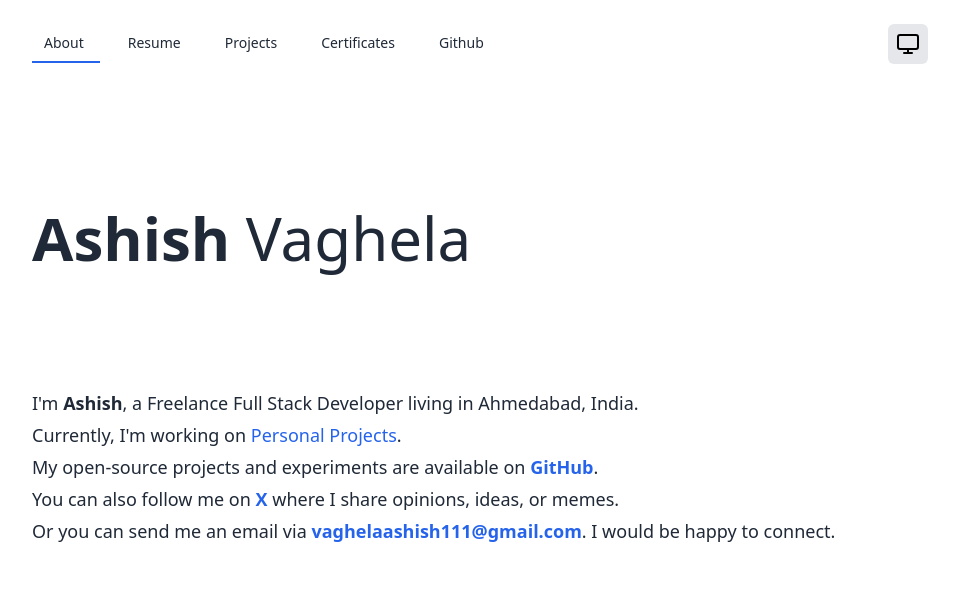
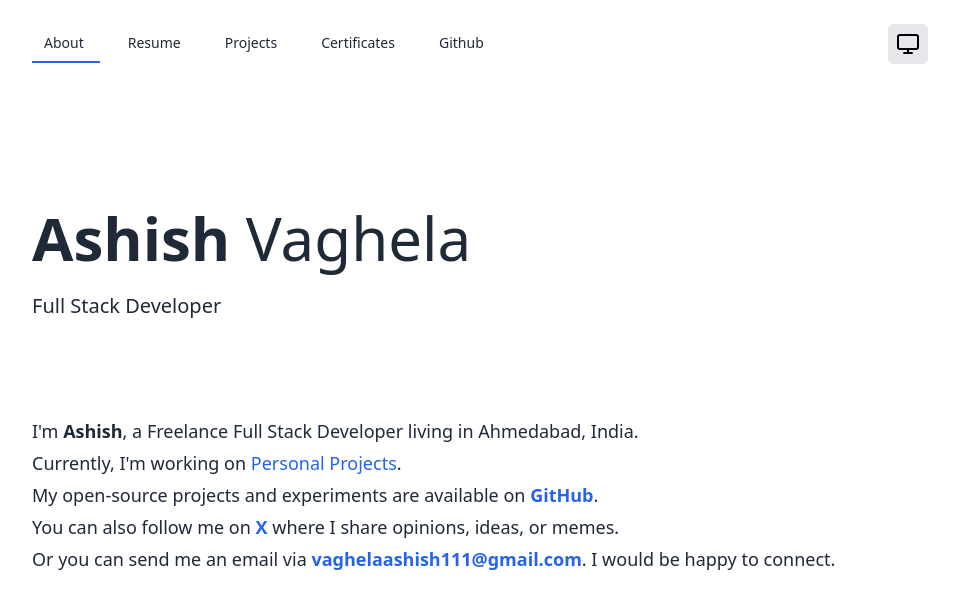
Before and after one commit to sunnykadivar212/sunnykadivar212.github.io, a React (Vite) app: page / in a window 1280 px wide. Shown: the top 608 px of the page, without its empty margins (160-1119 px from the left). Built offline with nearby package versions, Linux system fonts and the light colour scheme.

Commit message:
refactor: Fix typo of Profession

```diff
--- a/src/components/header/Header.jsx
+++ b/src/components/header/Header.jsx
@@ -109,7 +109,7 @@ useEffect(() => {
           <h1 className="text-3xl md:text-6xl font-black">
             {data.firstName} <span className="font-extralight">{data.lastName}</span>
           </h1>
-          <h2 className="md:text-xl">{data.proffession}</h2>
+          <h2 className="md:text-xl">{data.profession}</h2>
         </div>
       </div>
     </div>
```
